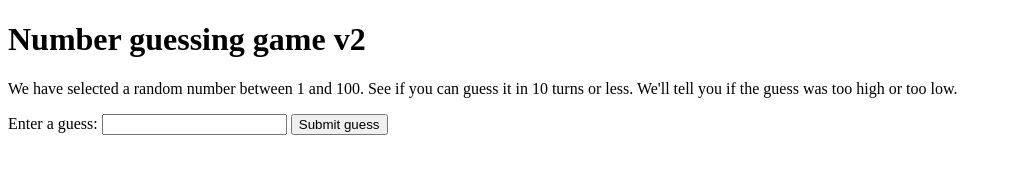
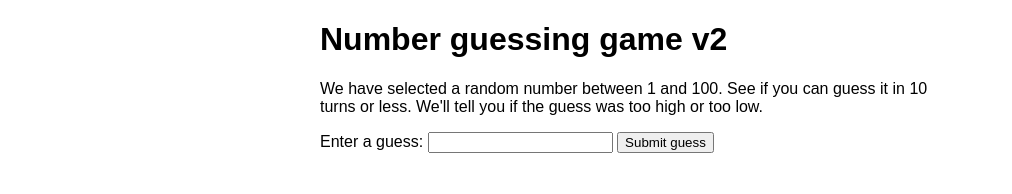
Before and after one commit to officialselase/guessingGameV2, a plain HTML site: page index.html in a window 1280 px wide. Shown: the whole page, without its empty margins (0-1012 px from the left). Drawn offline with Linux system fonts and the light colour scheme.

Commit message:
Feat: Add styling to html file

```diff
--- a/index.html
+++ b/index.html
@@ -7,8 +7,19 @@
         <title>guessing game version 2</title>
 
         <style>
-
-
+            html {
+                font-family: sans-serif;
+            }
+            body{
+                width: 50%;
+                max-width: 800px;
+                min-width: 480px;
+                margin: 0 auto;
+            }
+            .lastResult{
+                color: white;
+                padding: 3px;
+            }
         </style>
 
     </head>
```
